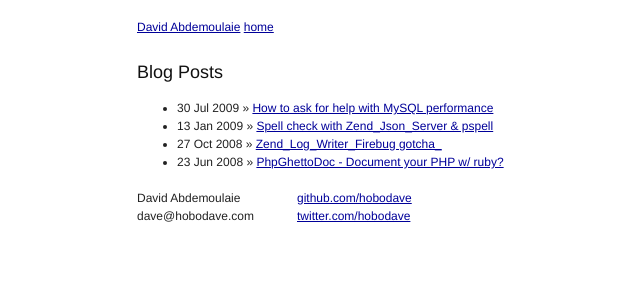
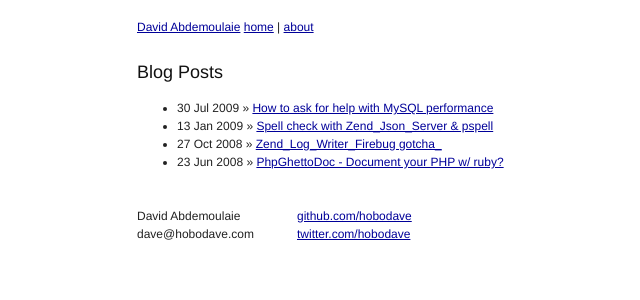
Before and after one commit to hobodave/hobodave.github.com, a Jekyll site: the page built from index.html, in a window 1280 px wide. Shown: the top 300 px of the page, without its empty margins (108-748 px from the left). Built offline with Jekyll 4.4.1, drawn with Linux system fonts in a browser that asks for light colours; Markdown is read by kramdown in place of the engine named in the settings.

Commit message:
Added about page

```diff
--- a/_layouts/default.html
+++ b/_layouts/default.html
@@ -12,14 +12,15 @@
 <div class="container">
     <div class="title span-20 prepend-2 append-2 prepend-top last">
         <a href="/">David Abdemoulaie</a>
-        <a class="extra" href="/">home</a>
+        <a class="extra" href="/">home</a> |
+        <a class="extra" href="/about/">about</a>
     </div>
 
     <div class="span-20 prepend-2 append-2 last">
     {{ content }}
     </div>
 
-    <div id="footer" class="span-20 prepend-2 append-2 last">
+    <div id="footer" class="span-20 prepend-2 append-2 prepend-top last">
         <div class="contact span-4">
             <p>
                 David Abdemoulaie<br />
```
Also changed, not shown: about.textile (added, +7 -0 lines).
